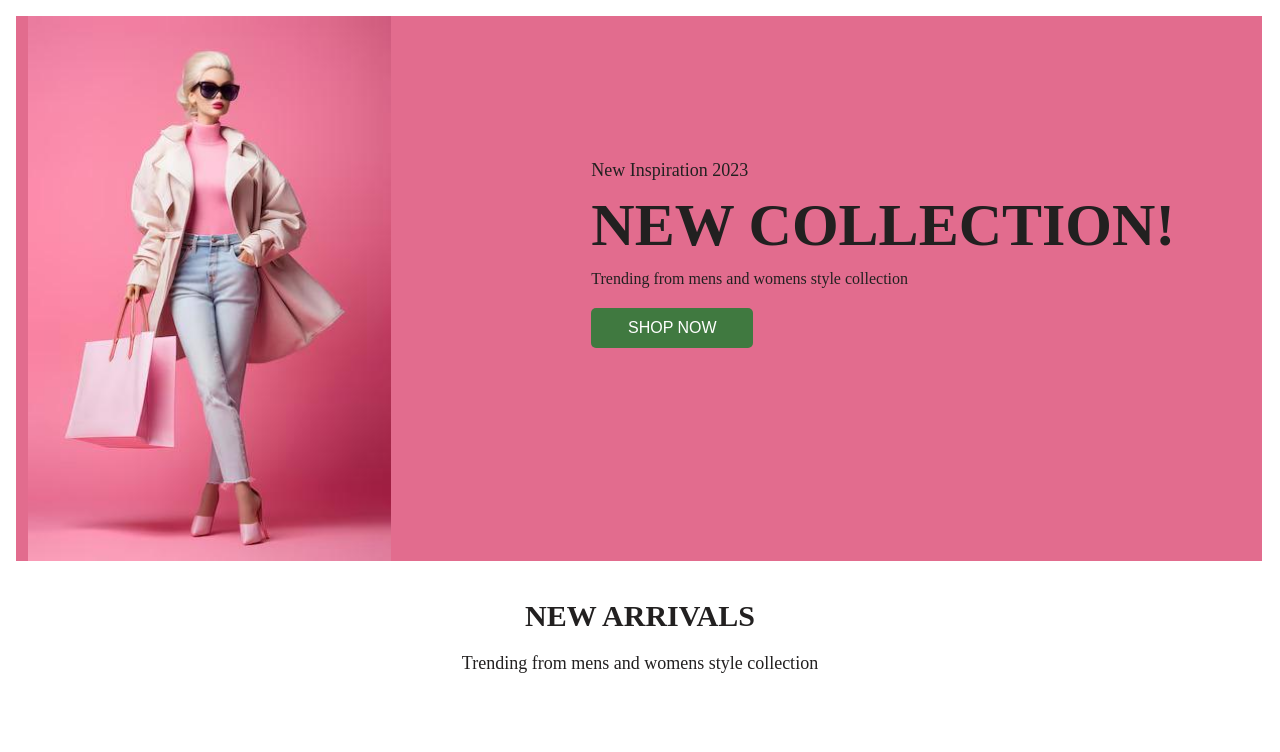
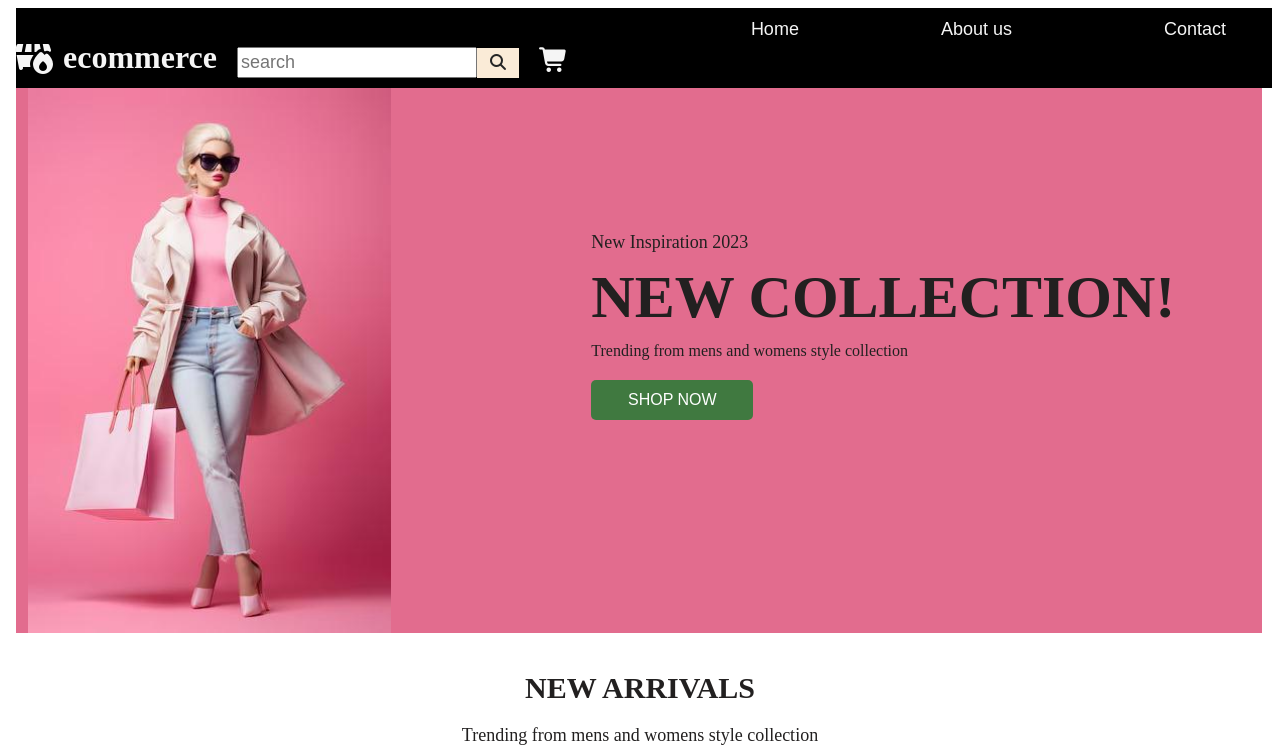
Before and after one commit to ahmed0218/Ecommerce, a plain HTML site: page index.html in a window 1280 px wide. Shown: the top 752 px of the page. Drawn offline with Linux system fonts and the light colour scheme.

Commit message:
Update index.html

```diff
--- a/index.html
+++ b/index.html
@@ -8,7 +8,22 @@
 </head>
 <body>
     <div style="margin-bottom: 50px;">
-    <div style="display: flex; align-items: center; background-color: rgb(226, 108, 142); height: 545px; padding: 0 40px;margin-top: 16px;margin-left: 8px;margin-right: 10px;">
+        <div style="display: flex;">
+        <div style="background-color: black; display: flex; justify-content: end; padding: 10px 40px; color: whitesmoke;height: 60px;width: 513px;margin-left: 8px;">
+            <i class="fa-solid fa-dumpster-fire" style="font-size: xx-large;margin-right: 10px;margin-top: 22px;"></i>
+            <h1 style="margin-right: 20px;">ecommerce</h1>
+            <input type="text" placeholder="search" style="height: 25px;font-size: large;margin-top: 29px;">
+            <i class="fa-solid fa-magnifying-glass" style="background-color: antiquewhite;color: #252525;margin-top: 30px;padding: 13px;padding-bottom: 3px;padding-top: 6px;"></i>
+            <i class="fa-solid fa-cart-shopping" style="font-size: x-large;margin-left: 20px;margin-top: 30px;"></i>
+        </div>
+        <div style="background-color: black; display: flex;  justify-content: end; padding: 10px 40px; color: whitesmoke;height: 60px;width: 590px;">
+         <button style="background-color: black;color: whitesmoke;border: none;font-size: small;margin-right: 130px;margin-bottom: 40px;font-size: large;">Home</button>
+         <button style="background-color: black;color: whitesmoke;border: none;font-size: small;margin-right: 140px;margin-bottom: 40px;font-size: large;">About us</button>
+         <button style="background-color: black;color: whitesmoke;border: none;font-size: small;margin-bottom: 40px;font-size: large;">Contact</button>
+
+        </div>
+        </div>
+         <div style="display: flex; align-items: center; background-color: rgb(226, 108, 142); height: 545px; padding: 0 40px;margin-left: 8px;margin-right: 10px;">
         <img src="hehe.jpg" height="545px" style="margin-left: -28px;" >
         <div style="display: flex; flex-direction: column; justify-content: center; margin-left: 200px; text-align: left;margin-top: 60px;margin-bottom: 130px;">
         <p style="font-size: 18px; margin: 0;color: rgb(34, 32, 32);">New Inspiration 2023</p>
```
